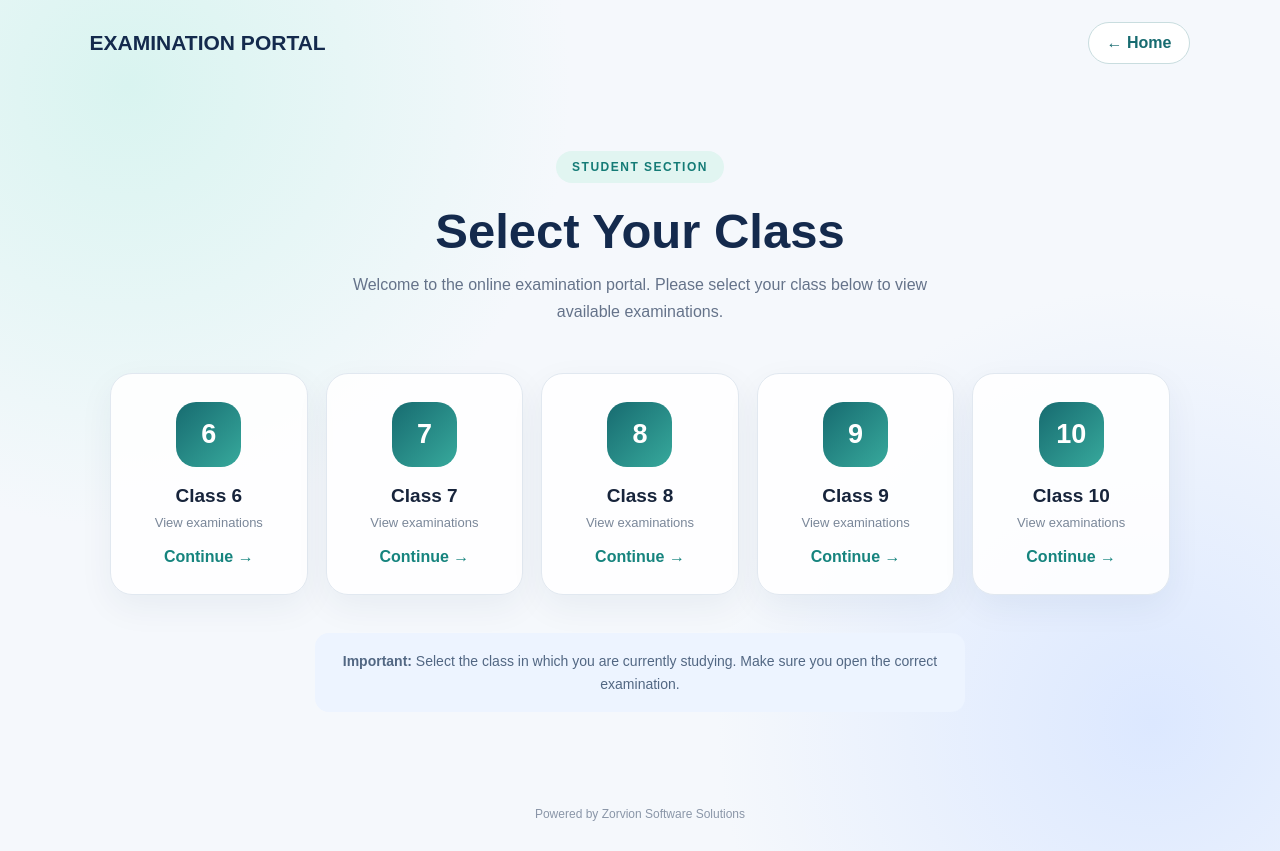
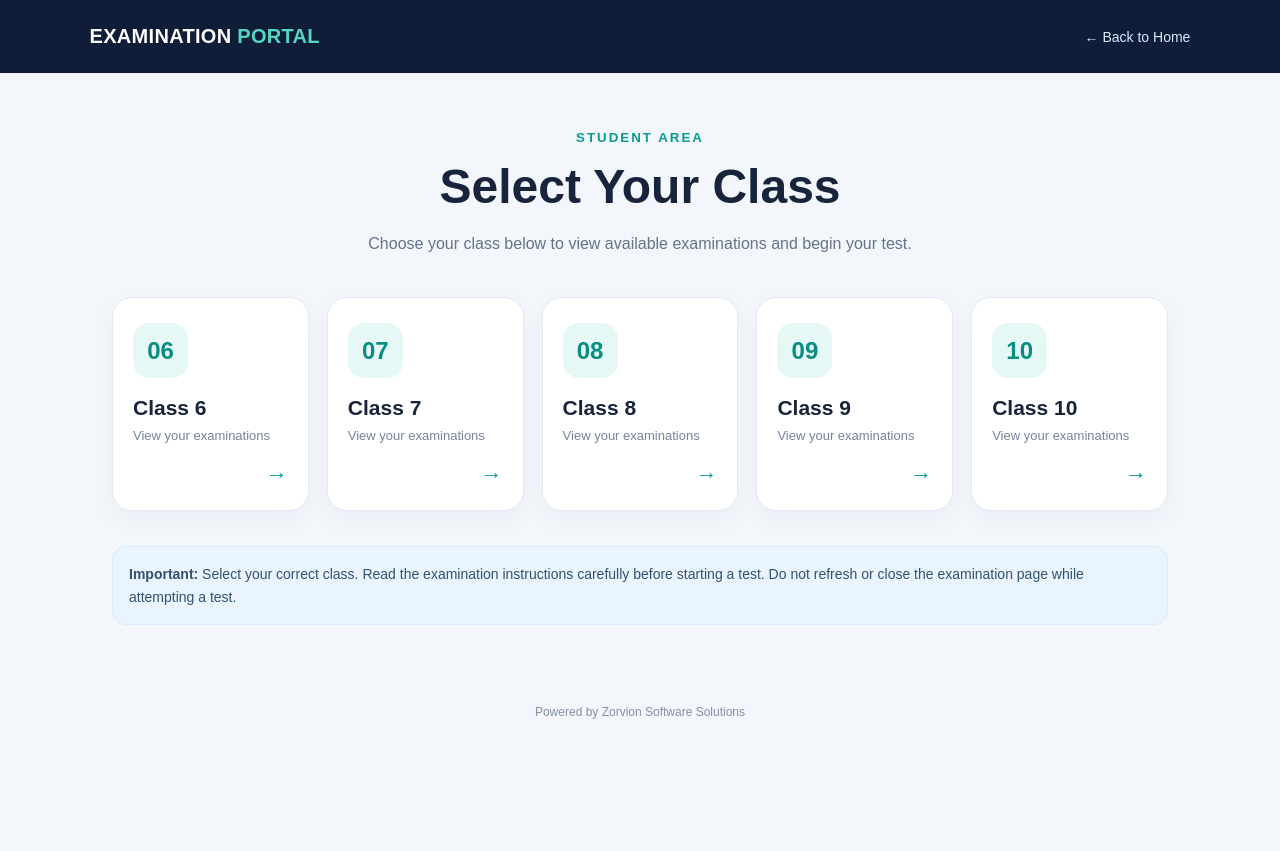
Before and after one commit to SSAnonymous77/PCS, a plain HTML site: page students.html in a window 1280 px wide. After the commit the page ends 800 px from the top, so only its background shows below. Drawn offline with Linux system fonts and the light colour scheme.

Commit message:
Update students.html

```diff
--- a/students.html
+++ b/students.html
@@ -1,252 +1,74 @@
-
 <!DOCTYPE html>
 <html lang="en">
 <head>
 <meta charset="UTF-8">
 <meta name="viewport" content="width=device-width, initial-scale=1.0">
-<title>Student Portal | Examination Portal</title>
-
+<title>Student Portal | Examination System</title>
 <style>
-* {
-    margin: 0;
-    padding: 0;
-    box-sizing: border-box;
-}
-
-body {
-    font-family: Arial, sans-serif;
-    min-height: 100vh;
-    color: #17243b;
-    background:
-        radial-gradient(circle at 10% 10%, #d9f4f0 0, transparent 32%),
-        radial-gradient(circle at 90% 85%, #dce8ff 0, transparent 32%),
-        #f5f8fc;
-}
-
-header {
-    padding: 22px 7%;
-    display: flex;
-    justify-content: space-between;
-    align-items: center;
-}
-
-.logo {
-    font-size: 21px;
-    font-weight: 800;
-    color: #142a4d;
-}
-
-.home-link {
-    text-decoration: none;
-    color: #176b70;
-    font-weight: 700;
-    padding: 11px 18px;
-    border: 1px solid #c9dddf;
-    border-radius: 30px;
-    background: white;
-}
-
-main {
-    max-width: 1100px;
-    margin: 45px auto;
-    padding: 20px;
-    text-align: center;
-}
-
-.tag {
-    display: inline-block;
-    color: #147b76;
-    background: #e1f5f1;
-    padding: 9px 16px;
-    border-radius: 30px;
-    font-size: 12px;
-    font-weight: 800;
-    letter-spacing: 1.5px;
-}
-
-h1 {
-    font-size: clamp(32px, 5vw, 49px);
-    margin: 20px 0 12px;
-    color: #142a4d;
-}
-
-.subtitle {
-    color: #65738a;
-    font-size: 16px;
-    line-height: 1.7;
-    max-width: 600px;
-    margin: 0 auto;
-}
-
-.class-grid {
-    display: grid;
-    grid-template-columns: repeat(5, 1fr);
-    gap: 18px;
-    margin-top: 48px;
-}
-
-.class-card {
-    text-decoration: none;
-    color: inherit;
-    background: rgba(255,255,255,.9);
-    border: 1px solid #e1e8f0;
-    border-radius: 22px;
-    padding: 28px 12px;
-    box-shadow: 0 12px 35px rgba(25,48,82,.06);
-    transition: .25s ease;
-}
-
-.class-card:hover {
-    transform: translateY(-7px);
-    border-color: #55aaa5;
-    box-shadow: 0 18px 40px rgba(25,48,82,.12);
-}
-
-.class-number {
-    width: 65px;
-    height: 65px;
-    margin: 0 auto 18px;
-    border-radius: 20px;
-    display: grid;
-    place-items: center;
-    background: linear-gradient(135deg, #176b70, #37a99c);
-    color: white;
-    font-size: 27px;
-    font-weight: 800;
-}
-
-.class-card h2 {
-    font-size: 19px;
-    margin-bottom: 8px;
-}
-
-.class-card p {
-    color: #7a8799;
-    font-size: 13px;
-}
-
-.arrow {
-    display: inline-block;
-    margin-top: 18px;
-    color: #16847e;
-    font-weight: 800;
-}
-
-.notice {
-    margin: 38px auto 0;
-    max-width: 650px;
-    padding: 17px 20px;
-    border-radius: 14px;
-    background: #edf4ff;
-    color: #526783;
-    font-size: 14px;
-    line-height: 1.6;
-}
-
-footer {
-    text-align: center;
-    padding: 30px 15px;
-    color: #8a96a8;
-    font-size: 12px;
-}
-
-@media (max-width: 850px) {
-    .class-grid {
-        grid-template-columns: repeat(3, 1fr);
-    }
-}
-
-@media (max-width: 520px) {
-    header {
-        padding: 18px 5%;
-    }
-
-    .logo {
-        font-size: 17px;
-    }
-
-    main {
-        margin: 25px auto;
-    }
-
-    .class-grid {
-        grid-template-columns: repeat(2, 1fr);
-        gap: 12px;
-        margin-top: 32px;
-    }
-
-    .class-card {
-        padding: 23px 8px;
-    }
-}
+*{box-sizing:border-box}
+body{margin:0;font-family:Arial,sans-serif;background:#f3f6fb;color:#17243b}
+header{background:#101d38;color:white;padding:25px 7%;display:flex;justify-content:space-between;align-items:center;gap:15px;flex-wrap:wrap}
+.brand{font-size:20px;font-weight:800;letter-spacing:.3px}
+.brand span{color:#55d6c2}
+header a{color:#dce8ff;text-decoration:none;font-size:14px}
+main{max-width:1100px;margin:auto;padding:55px 22px}
+.hero{text-align:center;margin-bottom:40px}
+.hero small{color:#079b91;font-weight:bold;letter-spacing:2px}
+.hero h1{font-size:clamp(30px,5vw,48px);margin:13px 0}
+.hero p{color:#65738a;font-size:16px;line-height:1.7}
+.classes{display:grid;grid-template-columns:repeat(auto-fit,minmax(175px,1fr));gap:18px}
+.class-card{background:white;border:1px solid #e5eaf2;border-radius:20px;padding:25px 20px;text-decoration:none;color:#17243b;box-shadow:0 8px 25px #14213a0b;transition:.2s}
+.class-card:hover{transform:translateY(-5px);border-color:#1bb6a5;box-shadow:0 14px 30px #14213a14}
+.number{width:55px;height:55px;border-radius:16px;background:#e6f8f5;color:#078d82;display:grid;place-items:center;font-size:24px;font-weight:800;margin-bottom:18px}
+.class-card h2{margin:0 0 8px;font-size:21px}
+.class-card p{margin:0;color:#77849a;font-size:13px}
+.arrow{display:block;text-align:right;color:#079b91;font-size:22px;margin-top:16px}
+.notice{margin-top:35px;background:#e9f4ff;border:1px solid #d7eaff;border-radius:14px;padding:16px;color:#34516e;font-size:14px;line-height:1.6}
+footer{text-align:center;padding:25px;color:#8490a3;font-size:12px}
+@media(max-width:550px){main{padding-top:38px}.class-card{padding:20px}}
 </style>
 </head>
-
 <body>
-
 <header>
-    <div class="logo">EXAMINATION PORTAL</div>
-    <a class="home-link" href="index.html">← Home</a>
+  <div class="brand">EXAMINATION <span>PORTAL</span></div>
+  <a href="index.html">← Back to Home</a>
 </header>
 
 <main>
-    <span class="tag">STUDENT SECTION</span>
+  <section class="hero">
+    <small>STUDENT AREA</small>
+    <h1>Select Your Class</h1>
+    <p>Choose your class below to view available examinations and begin your test.</p>
+  </section>
 
-    <h1>Select Your Class</h1>
-
-    <p class="subtitle">
-        Welcome to the online examination portal.
-        Please select your class below to view available examinations.
-    </p>
-
-    <div class="class-grid">
-
+  <section class="classes">
     <a class="class-card" href="class6.html">
-            <div class="class-number">6</div>
-            <h2>Class 6</h2>
-            <p>View examinations</p>
-            <span class="arrow">Continue →</span>
+      <div class="number">06</div><h2>Class 6</h2>
+      <p>View your examinations</p><span class="arrow">→</span>
     </a>
-
     <a class="class-card" href="class7.html">
-            <div class="class-number">7</div>
-            <h2>Class 7</h2>
-            <p>View examinations</p>
-            <span class="arrow">Continue →</span>
+      <div class="number">07</div><h2>Class 7</h2>
+      <p>View your examinations</p><span class="arrow">→</span>
     </a>
-
     <a class="class-card" href="class8.html">
-            <div class="class-number">8</div>
-            <h2>Class 8</h2>
-            <p>View examinations</p>
-            <span class="arrow">Continue →</span>
+      <div class="number">08</div><h2>Class 8</h2>
+      <p>View your examinations</p><span class="arrow">→</span>
     </a>
-
     <a class="class-card" href="class9.html">
-            <div class="class-number">9</div>
-            <h2>Class 9</h2>
-            <p>View examinations</p>
-            <span class="arrow">Continue →</span>
+      <div class="number">09</div><h2>Class 9</h2>
+      <p>View your examinations</p><span class="arrow">→</span>
     </a>
-
     <a class="class-card" href="class10.html">
-            <div class="class-number">10</div>
-            <h2>Class 10</h2>
-            <p>View examinations</p>
-            <span class="arrow">Continue →</span>
+      <div class="number">10</div><h2>Class 10</h2>
+      <p>View your examinations</p><span class="arrow">→</span>
     </a>
-
-    </div>
+  </section>
 
   <div class="notice">
-        <strong>Important:</strong> Select the class in which you are currently studying.
-        Make sure you open the correct examination.
+    <strong>Important:</strong> Select your correct class. Read the examination instructions carefully before starting a test. Do not refresh or close the examination page while attempting a test.
   </div>
 </main>
 
-<footer>
-    Powered by Zorvion Software Solutions
-</footer>
-
+<footer>Powered by Zorvion Software Solutions</footer>
 </body>
 </html>
```
Lines whose indentation alone changed are shown as unchanged.
